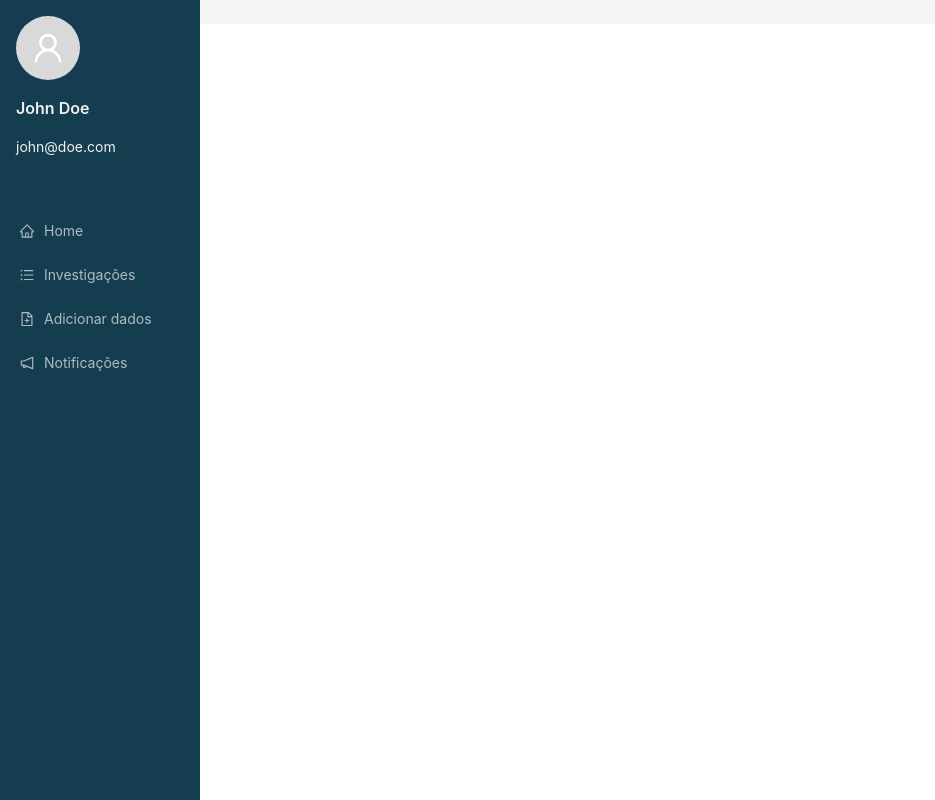
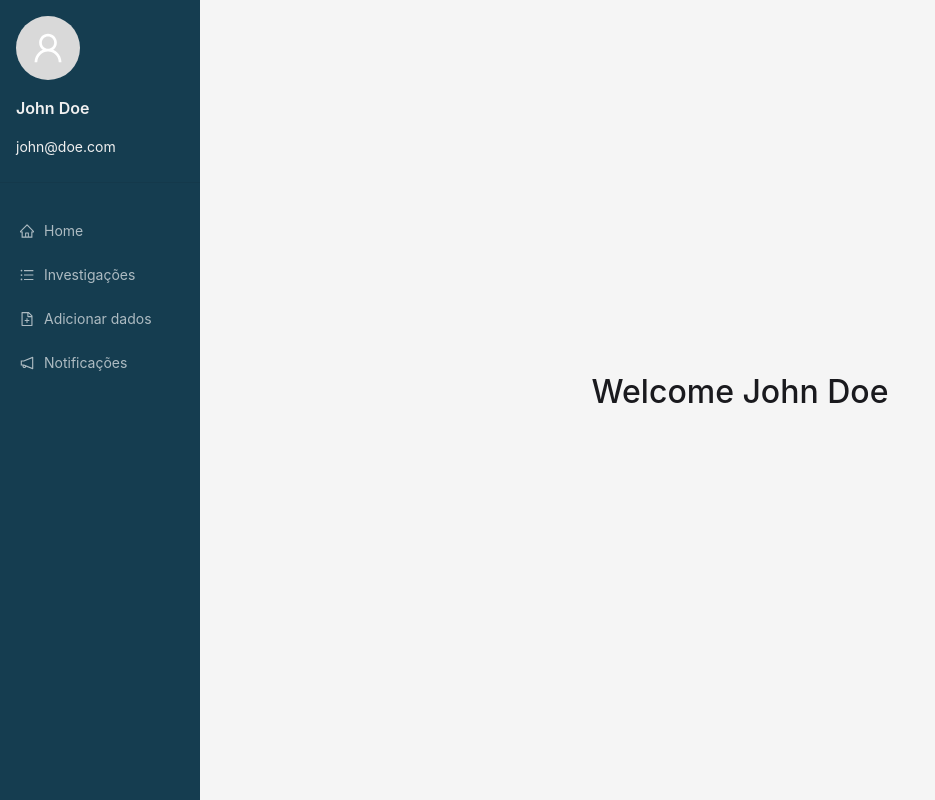
Before and after one commit to chiucchi/intelishare, a React (Vite) app: page / in a window 1280 px wide. Shown: the whole page, without its empty margins (0-935 px from the left). Built offline with nearby package versions, Linux system fonts and the light colour scheme.

Commit message:
add home page

```diff
--- a/package.json
+++ b/package.json
@@ -10,10 +10,12 @@
   },
   "dependencies": {
     "@ant-design/icons": "^5.0.1",
+    "@types/styled-components": "^5.1.26",
     "antd": "^5.4.0",
     "react": "^18.2.0",
     "react-dom": "^18.2.0",
-    "react-router-dom": "^6.10.0"
+    "react-router-dom": "^6.10.0",
+    "styled-components": "^5.3.9"
   },
   "devDependencies": {
     "@types/react": "^18.0.28",
--- a/src/App.tsx
+++ b/src/App.tsx
@@ -11,6 +11,7 @@ import {
 } from "@ant-design/icons";
 import { Route, Routes, useNavigate } from "react-router-dom";
 import Investigationlist from "./pages/investigations/InvestigationList";
+import PageHome from "./pages/home/PageHome";
 
 function App() {
   const { Content, Sider } = Layout;
@@ -21,7 +22,7 @@ function App() {
         style={{
           overflow: "auto",
           height: "100vh",
-          width: "280px",
+          width: "20vw",
           position: "fixed",
           left: 0,
           top: 0,
@@ -80,7 +81,7 @@ function App() {
         ></Menu>
       </Sider>
       <Layout className="site-layout" style={{ marginLeft: 200 }}>
-        <Content style={{ margin: "24px 16px 0", overflow: "initial" }}>
+        <Content style={{ overflow: "initial" }}>
           <Contenta></Contenta>
         </Content>
       </Layout>
@@ -92,7 +93,8 @@ function Contenta() {
   return (
     <div>
       <Routes>
-        <Route path="/home" element={<div>Home</div>}></Route>
+        <Route path="/home" element={<PageHome />}></Route>
+        <Route path="/" element={<PageHome />}></Route>
         <Route
           path="/investigations"
           element={<Investigationlist/>}
--- /dev/null
+++ b/src/pages/home/PageHome.styles.ts
@@ -0,0 +1,23 @@
+import styled from 'styled-components';
+
+export const Container = styled.div`
+  display: flex;
+  justify-content: center;
+  align-items: center;
+  height: 100vh;
+  @keyframes kf_fadeIn {
+    0% {
+      opacity: 0;
+    }
+    100% {
+      opacity: 1;
+    }
+  }
+  animation-name: kf_fadeIn;
+  animation-duration: 2s;
+`;
+
+export const WelcomeText = styled.h2`
+    font-size: 32px;
+    color: #1A1A1E;
+`;
--- /dev/null
+++ b/src/pages/home/PageHome.tsx
@@ -0,0 +1,10 @@
+import { Container, WelcomeText } from "./PageHome.styles";
+
+const PageHome = () => {
+    return (
+        <Container>
+            <WelcomeText>Welcome John Doe</WelcomeText>
+        </Container>
+    );
+};
+export default PageHome;
```
Also changed, not shown: 1 other file (tests, documents, lock files or other folders).
